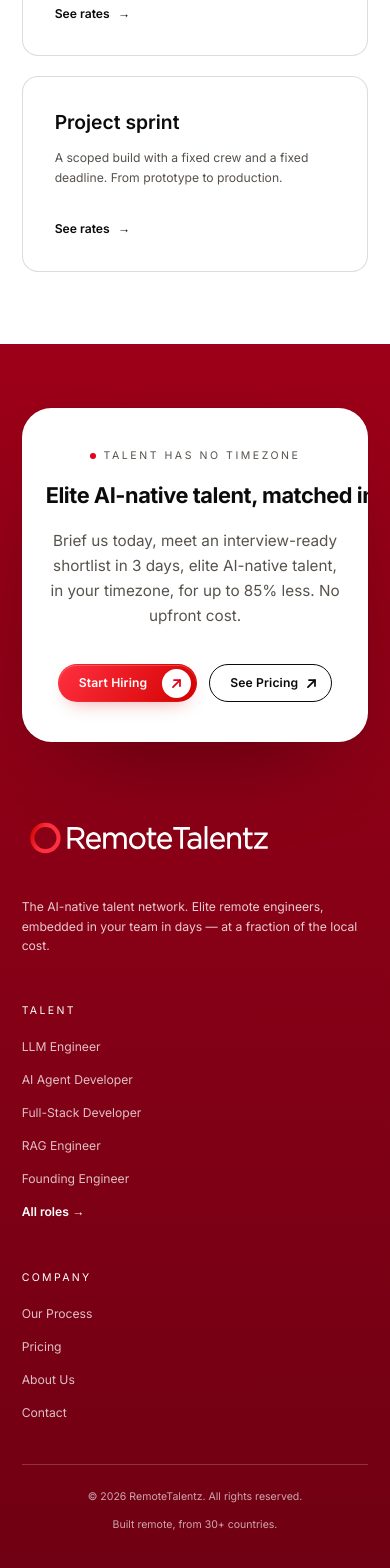
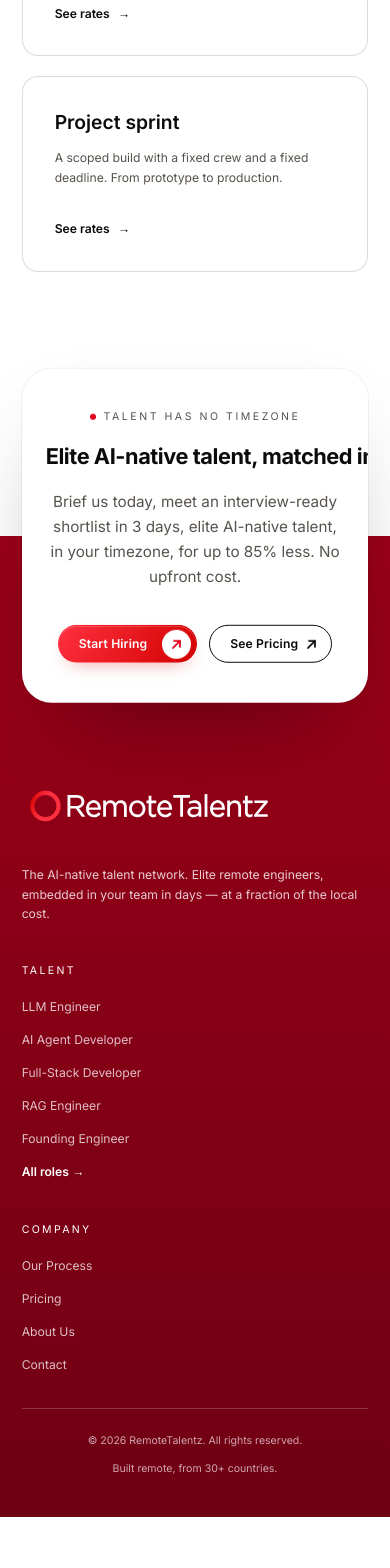
Before and after one commit to TaforaTech/remote-talentz, a Next.js app: page / in a window 390 px wide. Shown: the part 9344-10912 px from the top of the page. After the commit the page ends 10861 px from the top, so only its background shows below. Built offline with nearby package versions, Linux system fonts and the light colour scheme; no server answers.

Commit message:
feat: apply smart shadow

```diff
--- a/src/components/Footer.tsx
+++ b/src/components/Footer.tsx
@@ -18,12 +18,15 @@
   const year = new Date().getFullYear();
 
   return (
-    <footer className="bg-gradient-to-b from-[#9c0018] to-[#6f0013] text-paper">
-      {/* Pre-footer CTA band — frosted glass over soft brand-colour blobs */}
-      <div className="container-rt pt-16">
-        <div className="relative">
+    <footer className="mt-48 bg-gradient-to-b from-[#9c0018] to-[#6f0013] text-paper sm:mt-44">
+      {/* Pre-footer CTA card — straddles the footer's top edge: the top half lifts
+          into the section above, the bottom half sits on the red footer. The lift is
+          exactly half the card's own height (translate % is relative to element height),
+          so the overlap stays even as the content reflows. */}
+      <div className="container-rt">
+        <div className="relative z-10 -translate-y-1/2 -mb-24 sm:-mb-28">
           {/* Clean white card */}
-          <div className="relative overflow-hidden rounded-[1.85rem] bg-paper px-6 py-10 text-center shadow-[0_40px_100px_-45px_rgba(0,0,0,0.45)] ring-1 ring-black/5 sm:px-12 sm:py-14">
+          <div className="relative overflow-hidden rounded-[1.85rem] bg-paper px-6 py-10 text-center shadow-[0_40px_100px_-45px_rgba(0,0,0,0.45)] ring-1 ring-black/5 transition-shadow duration-300 hover:ring-2 hover:ring-[#9c0018] sm:px-12 sm:py-14">
             <Reveal className="relative">
               <p className="flex items-center justify-center gap-2 font-mono text-2xs uppercase tracking-[0.24em] text-ink-soft">
                 <span className="relative flex size-1.5">
@@ -50,8 +53,8 @@
         </div>
       </div>
 
-      <div className="container-rt py-16">
-        <div className="grid grid-cols-1 gap-12 lg:grid-cols-[1.4fr_1fr_1fr]">
+      <div className="container-rt pb-10">
+        <div className="grid grid-cols-1 gap-10 lg:grid-cols-[1.4fr_1fr_1fr]">
           <div>
             <Logo onDark />
             <p className="mt-5 max-w-sm text-sm text-paper/80">
@@ -117,7 +120,7 @@
           remotetalentz<span className="text-red/40">✱</span>
         </p> */}
 
-        <div className="mt-10 flex flex-col items-center justify-between gap-3 border-t border-white/20 pt-6 sm:flex-row">
+        <div className="mt-8 flex flex-col items-center justify-between gap-3 border-t border-white/20 pt-6 sm:flex-row">
           <p className="text-2xs text-paper/65">
             © {year} RemoteTalentz. All rights reserved.
           </p>
```
